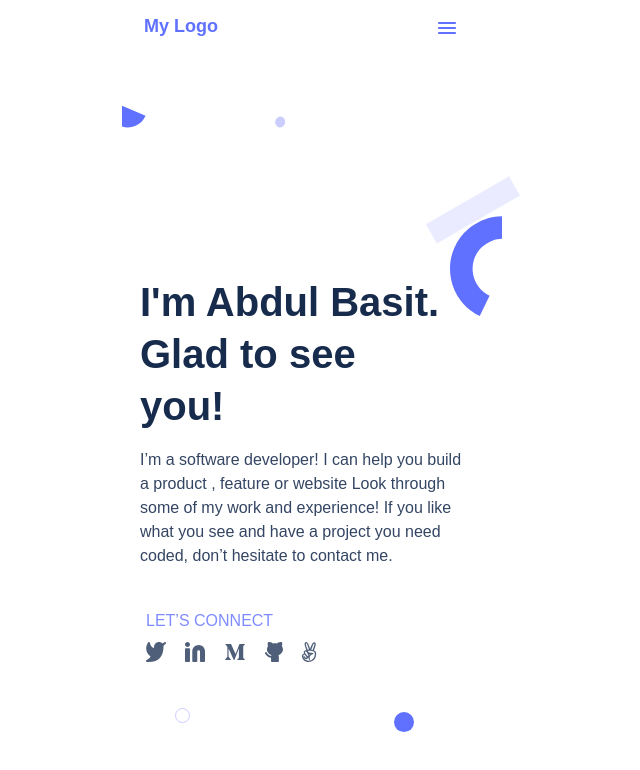
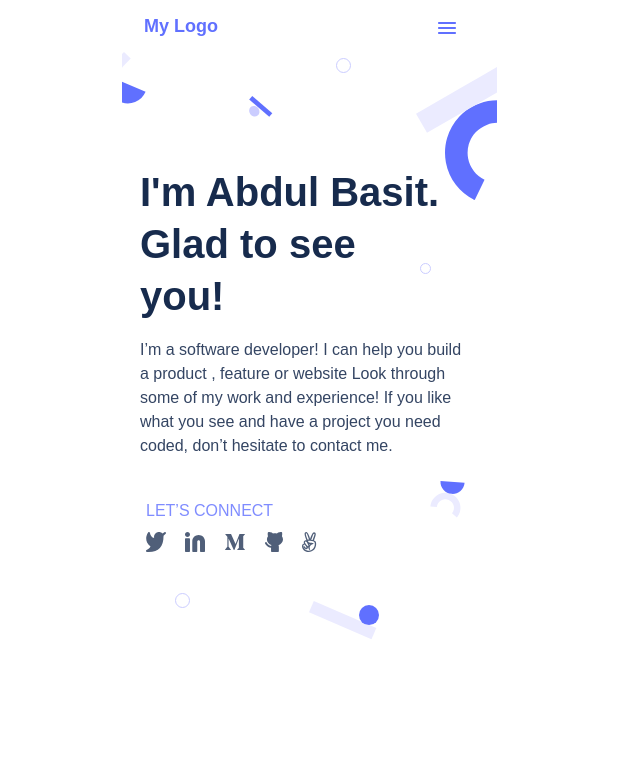
Before and after one commit to abasit834/Portfolio, a website: page index.html in a window 1280 px wide. Shown: the whole page, without its empty margins (36-676 px from the left). Drawn offline with Linux system fonts and the light colour scheme.

Commit message:
new file:   header-shapes mobile@2x.svg 	modified:   index.html 	modified:   styles.css

```diff
--- a/index.html
+++ b/index.html
@@ -18,19 +18,28 @@
         </div>
     </div>
 
-    <svg  xmlns="http://www.w3.org/2000/svg" width="24" height="28" viewBox="0 0 24 28" fill="none">
-        <path d="M-11.8095 0.641908C-13.8144 5.33769 -13.8718 10.6376 -11.969 15.3757C-10.0663 20.1137 -6.35924 23.9019 -1.66346 25.9068C3.03231 27.9117 8.3322 27.969 13.0703 26.0663C17.8084 24.1635 21.5965 20.4565 23.6014 15.7607L-11.8095 0.641908Z" fill="#6070FF"/>
-    </svg>
 
-    <svg class="ellipse" xmlns="http://www.w3.org/2000/svg" width="11" height="12" viewBox="0 0 11 12" fill="none">
-        <ellipse cx="5.30398" cy="6.21088" rx="5.5" ry="5" transform="rotate(52.9708 5.30398 6.21088)" fill="#CBCDFF"/>
+
+
+
+    <svg class="background" width="375" height="588" viewBox="0 0 375 588" fill="none" xmlns="http://www.w3.org/2000/svg">
+        <rect width="26.4618" height="4.7339" transform="matrix(0.757375 0.65298 0.65298 -0.757375 127.185 47.5853)" fill="#6070FF"/>
+        <ellipse cx="132.304" cy="59.2109" rx="5.5" ry="5" transform="rotate(52.9708 132.304 59.2109)" fill="#CBCDFF"/>
+        <rect x="191.824" y="549" width="68.0631" height="12.1762" transform="rotate(23.34 191.824 549)" fill="#EBEBFF"/>
+        <circle cx="247" cy="563.096" r="10" fill="#6070FF"/>
+        <path d="M334.907 465.499C336.426 463.689 337.498 461.547 338.036 459.246C338.573 456.945 338.562 454.549 338.001 452.254C337.441 449.958 336.348 447.826 334.81 446.032C333.273 444.237 331.335 442.829 329.152 441.923C326.97 441.017 324.604 440.637 322.248 440.815C319.891 440.993 317.61 441.723 315.588 442.947C313.566 444.171 311.861 445.853 310.611 447.858C309.36 449.864 308.6 452.135 308.39 454.489L314.841 455.063C314.96 453.722 315.393 452.428 316.106 451.285C316.818 450.143 317.79 449.184 318.941 448.487C320.093 447.79 321.393 447.374 322.735 447.273C324.078 447.171 325.425 447.388 326.669 447.904C327.912 448.42 329.016 449.222 329.892 450.244C330.768 451.267 331.391 452.481 331.71 453.789C332.029 455.097 332.036 456.462 331.73 457.773C331.423 459.084 330.813 460.304 329.947 461.335L334.907 465.499Z" fill="#EBEBFF"/>
+        <path d="M318.497 429C318.278 432.194 319.337 435.344 321.441 437.757C323.545 440.17 326.521 441.649 329.715 441.867C332.909 442.086 336.059 441.027 338.472 438.923C340.885 436.82 342.364 433.843 342.583 430.649L318.497 429Z" fill="#6070FF"/>
+        <rect x="-34" y="37.4868" width="51.9898" height="9.30073" transform="rotate(-46.1415 -34 37.4868)" fill="#EBEBFF"/>
+        <path d="M-11.8095 24.6419C-13.8144 29.3377 -13.8718 34.6376 -11.969 39.3757C-10.0663 44.1137 -6.35924 47.9019 -1.66346 49.9068C3.03231 51.9117 8.3322 51.969 13.0703 50.0663C17.8084 48.1635 21.5965 44.4565 23.6014 39.7607L-11.8095 24.6419Z" fill="#6070FF"/>
+        <circle cx="221.5" cy="13.5" r="7" fill="white" stroke="#CBCDFF"/>
+        <circle cx="303.5" cy="216.5" r="5" fill="white" stroke="#CBCDFF"/>
+        <circle cx="60.5" cy="548.5" r="7" fill="white" stroke="#CBCDFF"/>
+        <path d="M421.241 74.9701C417.195 67.7876 411.514 61.659 404.659 57.0803C397.803 52.5017 389.966 49.6018 381.782 48.6154C373.597 47.6291 365.295 48.584 357.548 51.4028C349.802 54.2216 342.827 58.8252 337.191 64.8407C331.554 70.8562 327.413 78.1145 325.103 86.0281C322.793 93.9416 322.379 102.288 323.895 110.391C325.411 118.494 328.813 126.127 333.828 132.67C338.842 139.214 345.326 144.485 352.756 148.056L362.543 127.695C358.31 125.661 354.616 122.658 351.759 118.93C348.903 115.202 346.964 110.854 346.101 106.238C345.237 101.621 345.473 96.8662 346.789 92.3579C348.105 87.8496 350.464 83.7145 353.675 80.2874C356.886 76.8604 360.86 74.2378 365.273 72.6319C369.686 71.026 374.416 70.482 379.079 71.044C383.741 71.6059 388.206 73.258 392.112 75.8664C396.017 78.4748 399.254 81.9663 401.559 86.0582L421.241 74.9701Z" fill="#6070FF"/>
+        <rect x="294" y="61.79" width="95.5804" height="22.021" transform="rotate(-30 294 61.79)" fill="#EBEBFF"/>
         </svg>
 
+    <div class="body">
     <div class="Main">
-        <svg class="halfellipse" xmlns="http://www.w3.org/2000/svg" width="52" height="101" viewBox="0 0 52 101" fill="none">
-            <path d="M98.2411 26.9701C94.1949 19.7876 88.5141 13.659 81.6588 9.08033C74.8034 4.5017 66.9662 1.6018 58.7816 0.615434C50.5971 -0.370932 42.2953 0.583959 34.5484 3.40279C26.8016 6.22162 19.8274 10.8252 14.1906 16.8407C8.5538 22.8562 4.41283 30.1145 2.10297 38.0281C-0.206881 45.9416 -0.620695 54.2879 0.895036 62.3911C2.41077 70.4944 5.81344 78.1268 10.8275 84.6703C15.8416 91.2139 22.3262 96.4848 29.7563 100.056L39.5429 79.6952C35.31 77.6606 31.6158 74.6578 28.7592 70.9299C25.9027 67.2021 23.9642 62.8539 23.1007 58.2375C22.2372 53.6211 22.4729 48.8662 23.7889 44.3579C25.1048 39.8496 27.4639 35.7145 30.6752 32.2874C33.8864 28.8604 37.8596 26.2378 42.273 24.6319C46.6864 23.026 51.4159 22.482 56.0786 23.044C60.7414 23.6059 65.2062 25.258 69.1117 27.8664C73.0172 30.4748 76.2535 33.9663 78.5587 38.0582L98.2411 26.9701Z" fill="#6070FF"/>
-        </svg>
-        <div class="rectangle"></div>
         <div>
         <p>I'm Abdul Basit.<br> Glad to see <br>you!</p>
         </div>
@@ -52,12 +61,11 @@
             <path d="M19.7587 0.394423C19.4253 -0.00424693 18.8587 -0.103914 18.4253 0.195088L16.492 1.52399C15.592 0.560536 14.3253 0.0289756 12.9587 0.0289756C10.2587 0.0289756 8.02532 2.22166 8.02532 4.94591C8.02532 5.34458 8.05865 5.71002 8.15865 6.07547C5.82532 5.57713 4.42532 3.88279 3.89198 0.826316C3.82532 0.427646 3.52532 0.128643 3.12532 0.0289756C2.75865 -0.070692 2.35865 0.0954206 2.12532 0.394423C2.05865 0.460868 -3.44135 8.10205 4.52532 14.5804C3.75865 16.2083 1.45865 17.6037 0.558651 18.0688C0.125318 18.2681 -0.0746825 18.7332 0.0253175 19.1984C0.125318 19.6635 0.525318 19.9625 0.991984 19.9625H2.72532C12.8587 19.9625 17.4587 14.9459 17.5587 3.71667L19.6587 1.72332C20.0587 1.3911 20.092 0.793093 19.7587 0.394423Z" fill="#505F79"/>
         </svg>
     </div>
-    <svg class="smallcircle" xmlns="http://www.w3.org/2000/svg" width="15" height="15" viewBox="0 0 15 15" fill="none">
-        <circle cx="7.5" cy="7.49988" r="7" fill="white" stroke="#CBCDFF"/>
-        </svg>
-    <svg class="circle" xmlns="http://www.w3.org/2000/svg" width="20" height="21" viewBox="0 0 20 21" fill="none">
-        <circle cx="10" cy="10.0956" r="10" fill="#6070FF"/>
-        </svg>
+</div>
+
+
+
+
 
 </div>
 
--- a/styles.css
+++ b/styles.css
@@ -47,6 +47,11 @@ body span {
   height: 24px;
 }
 
+.body {
+  position: absolute;
+  top: 22px;
+}
+
 .Main {
   display: flex;
   margin-top: 144px;
@@ -87,38 +92,6 @@ body span {
   margin-top: 12px;
 }
 
-.ellipse {
-  transform: rotate(52.971deg);
-  flex-shrink: 0;
-  margin-left: 125px;
-  margin-top: 63.81px;
+.background {
+  position: relative;
 }
-
-.halfellipse {
-  flex-shrink: 0;
-  margin-left: 310px;
-  position: absolute;
-  margin-top: -60px;
-}
-
-.rectangle {
-  position: absolute;
-  width: 95.58px;
-  height: 22.021px;
-  transform: rotate(-30deg);
-  flex-shrink: 0;
-  background: var(--primary-b-50, #ebebff);
-  margin-left: 285px;
-  margin-top: -77px;
-}
-
-.circle {
-  flex-shrink: 0;
-  margin-top: 50px;
-  margin-left: 200px;
-}
-
-.smallcircle {
-  margin-bottom: 10px;
-  margin-left: 53px;
-}
```
Also changed, not shown: header-shapes mobile@2x.svg (added).
